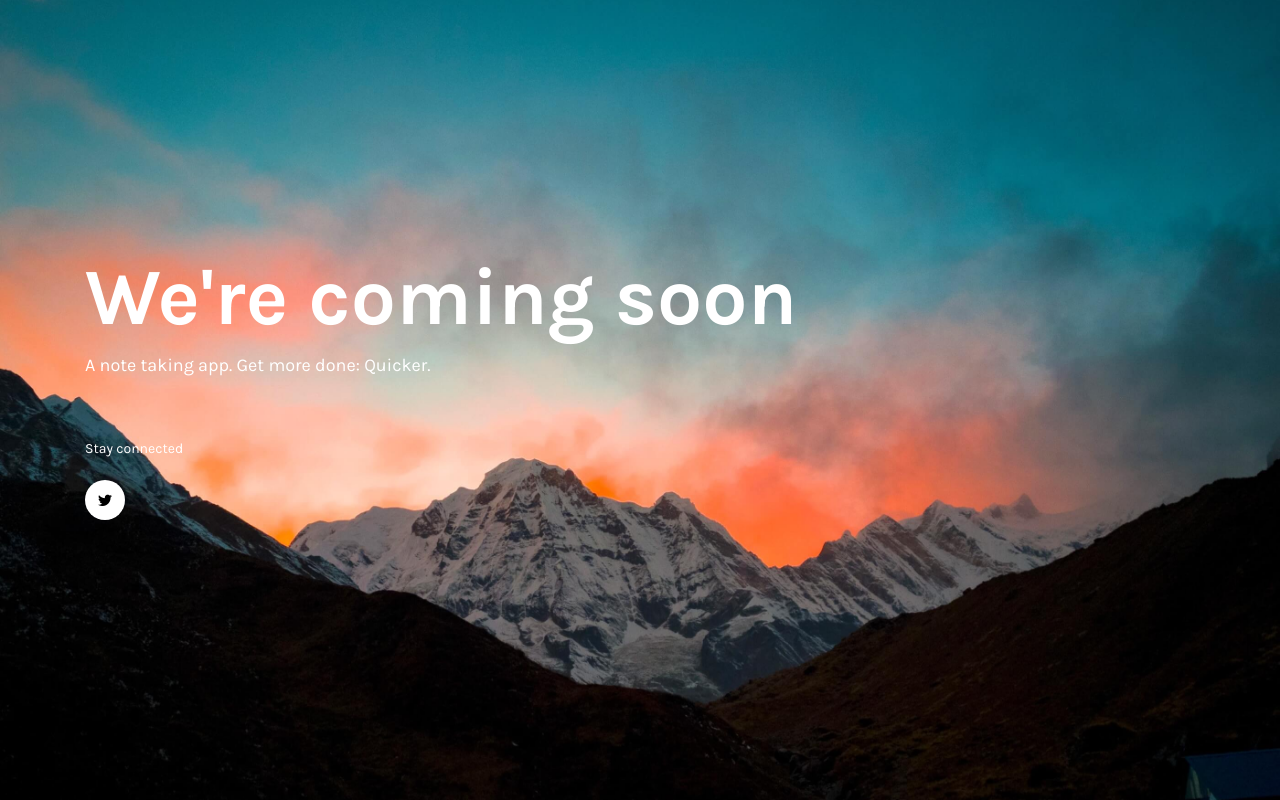
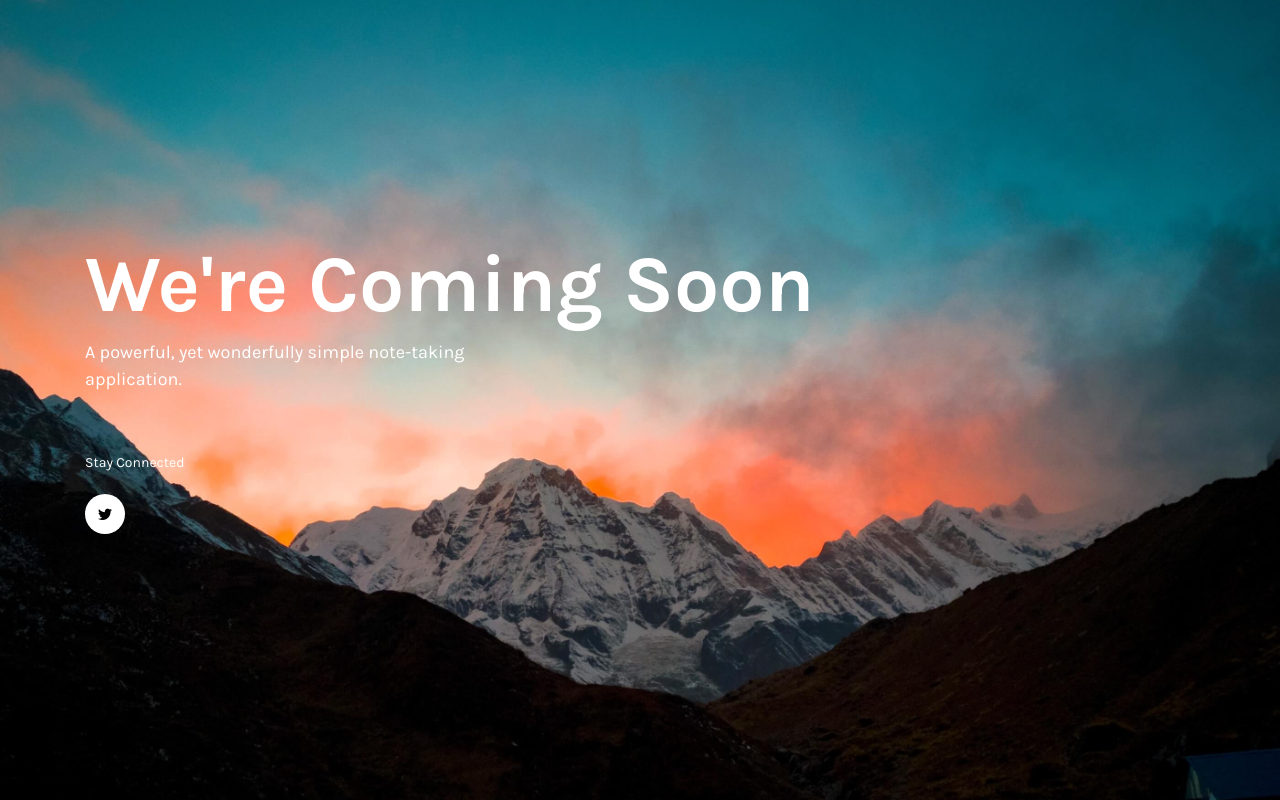
Before and after one commit to Jotily/jotily.github.io, a website: page index.html in a window 1280 px wide. Drawn offline with nearby package versions, Linux system fonts and the light colour scheme.

Commit message:
Update index.html

```diff
--- a/index.html
+++ b/index.html
@@ -18,19 +18,16 @@
         <div class="container">
             <nav class="navbar navbar-dark bg-transparenet">
                 <a class="navbar-brand" href="#">
-                    <!--<img src="assets/images/logo.png" alt="logo">-->
                 </a>
-                <!--<span class="navbar-text ml-auto d-none d-sm-inline-block">978-130-5444 </span>-->
-                <!--<span class="navbar-text d-none d-sm-inline-block">jerald_glover@glennie.tv</span>-->
             </nav>
         </div>
     </header>
     <main class="my-auto">
         <div class="container">
-            <h1 class="page-title">We're coming soon</h1>
-            <p class="page-description">A note taking app. Get more done: Quicker.
+            <h1 class="page-title">We're Coming Soon</h1>
+            <p class="page-description">A powerful, yet wonderfully simple note-taking application.
             </p>
-            <p>Stay connected</p>
+            <p>Stay Connected</p>
             <nav class="footer-social-links">
                 <!--<a href="#!" class="social-link"><i class="mdi mdi-facebook-box"></i></a>-->
                 <a href="https://twitter.com/noteopolis" class="social-link"><i class="mdi mdi-twitter"></i></a>
```
